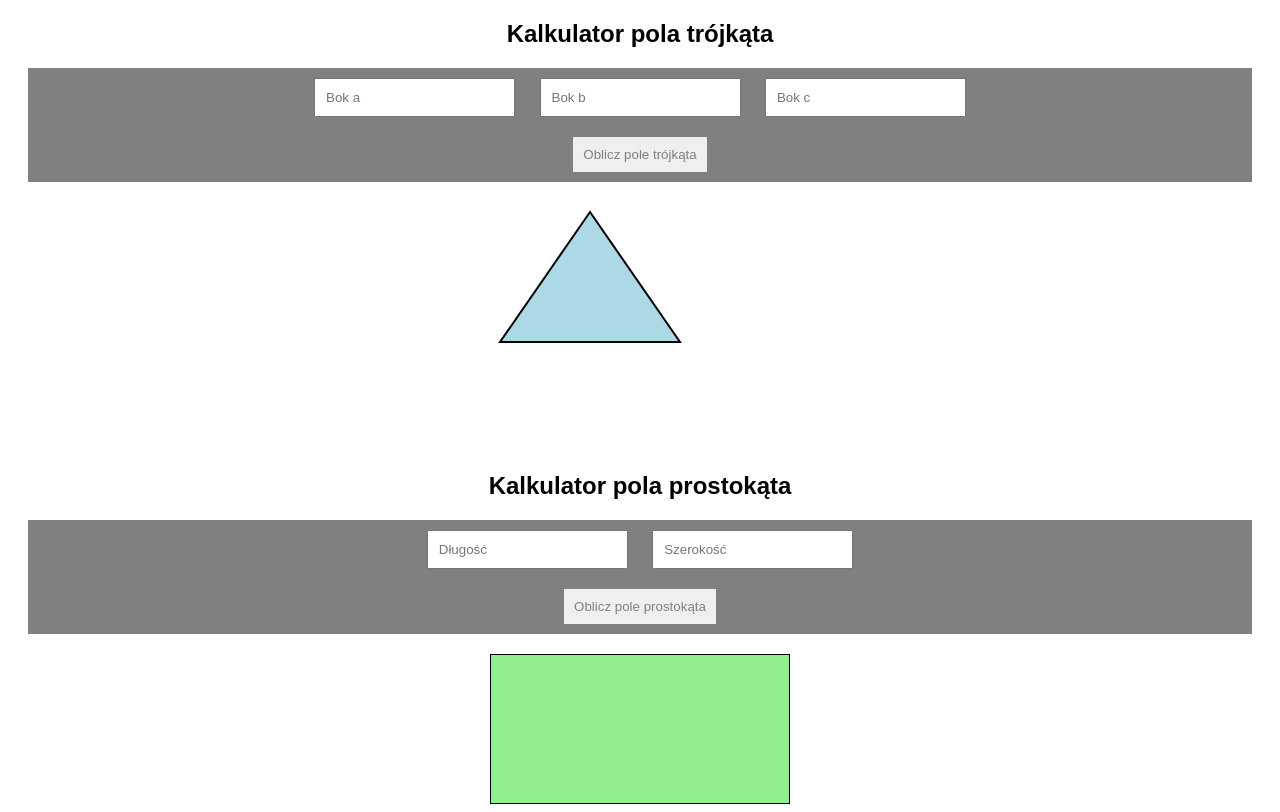
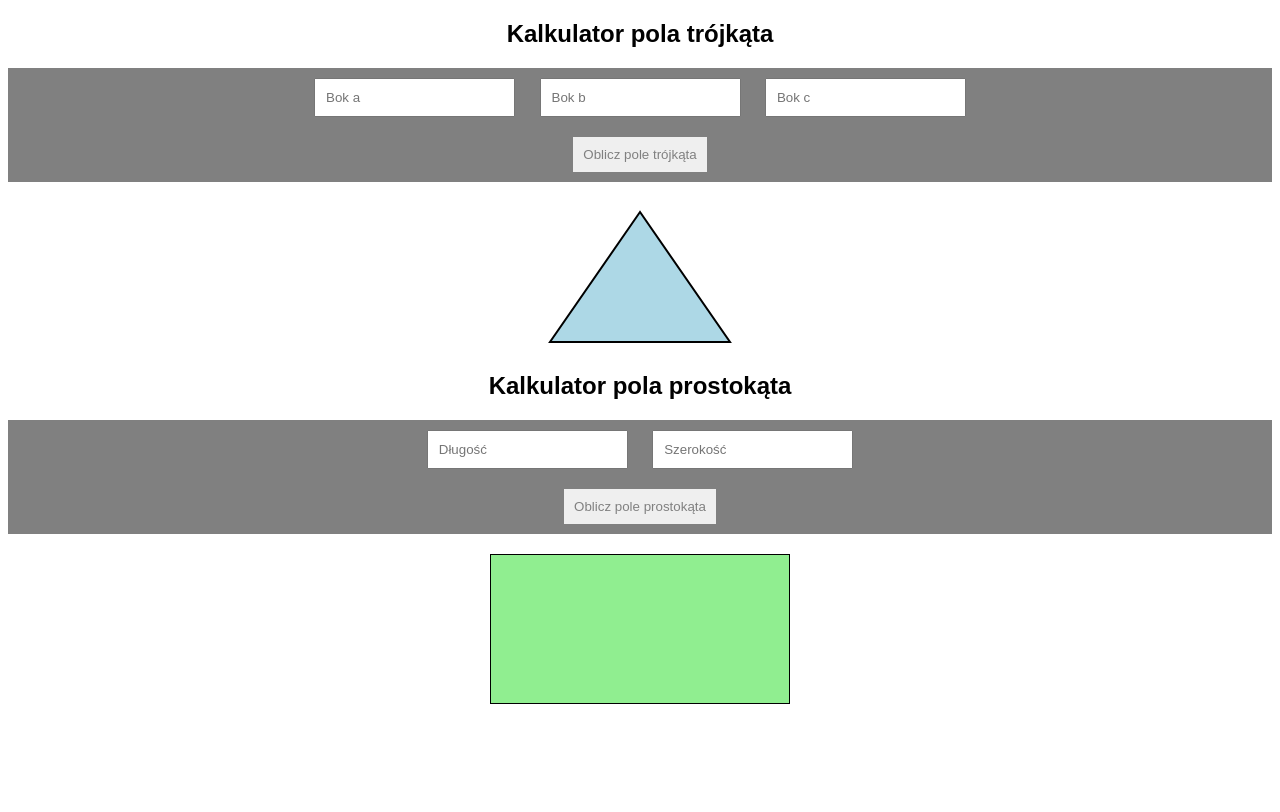
Before and after one commit to Mafioza77/Pole-Tr-jk-ta, a plain HTML site: page index.html in a window 1280 px wide. Drawn offline with Linux system fonts and the light colour scheme.

Commit message:
Update index.html

```diff
--- a/index.html
+++ b/index.html
@@ -24,8 +24,7 @@
             font-weight: bold;
         }
         .calculator {
-            margin: 20px;
-            border: 2px;
+            margin: 0px;
             background-color: grey;
         }
         .figure {
@@ -48,7 +47,7 @@
 
 <!-- Grafika trójkąta -->
 <div class="figure">
-    <svg width="300" height="250">
+    <svg width="200" height="150">
         <polygon points="100,10 10,140 190,140" style="fill:lightblue;stroke:black;stroke-width:2"></polygon>
     </svg>
 </div>
```
